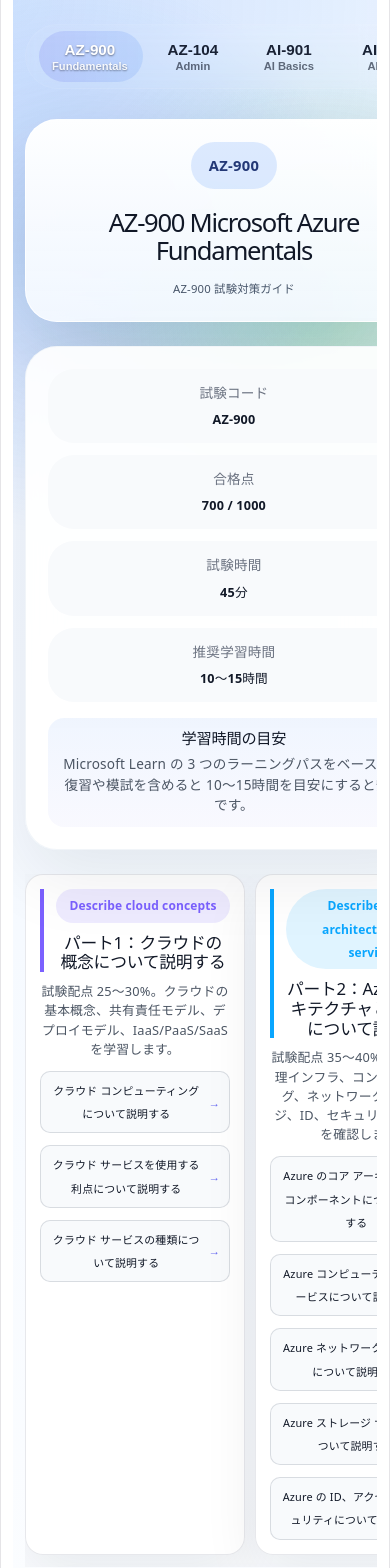
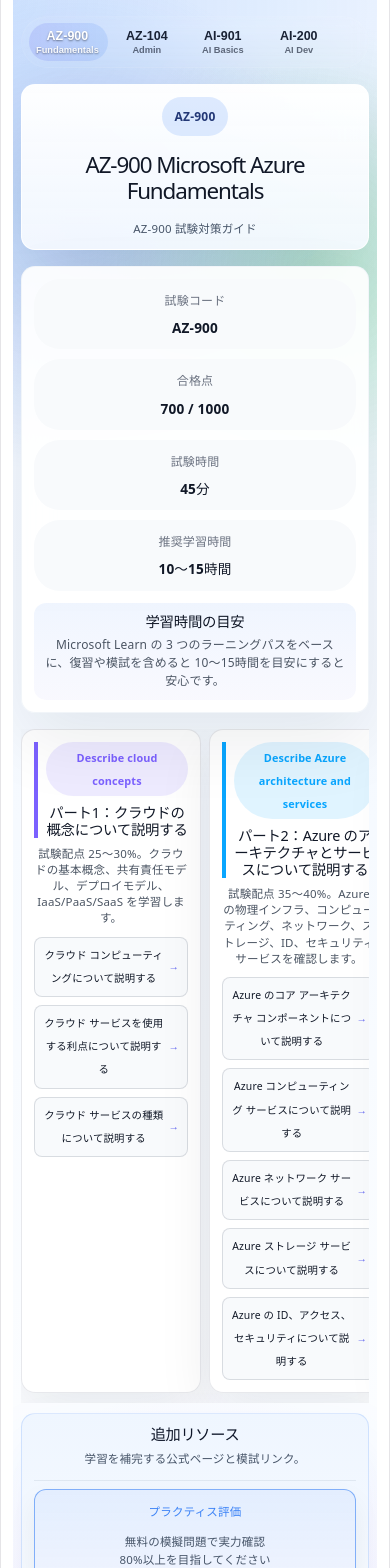
Before and after one commit to satosho77/AzureShikaku, a React (Vite) app: page / in a window 390 px wide. Shown: the top 1568 px of the page. Built offline with nearby package versions, Linux system fonts and the light colour scheme.

Commit message:
スマホ表示のレイアウト調整+AZ104の内容修正

```diff
--- a/src/App.css
+++ b/src/App.css
@@ -81,7 +81,7 @@
 
 .hero-copy {
   margin: 0;
-  max-width: 760px;
+  max-width: none;
   color: #475569;
   font-size: 1rem;
   line-height: 1.85;
@@ -98,8 +98,8 @@
   display: flex;
   gap: 6px;
   width: 100%;
-  max-width: 920px;
-  margin: 0 auto 6px auto;
+  max-width: none;
+
   padding: 6px 12px;
   border-radius: 999px;
   background: linear-gradient(180deg, rgba(255, 255, 255, 0.06), rgba(255, 255, 255, 0.03));
@@ -688,3 +688,175 @@
     line-height: 1.5;
   }
 }
+
+/* iPhone SE / 375px 対応 */
+@media (max-width: 390px) {
+  .app-shell {
+    padding: 16px 8px 32px;
+  }
+
+  .page-layout {
+    gap: 16px;
+    padding-inline: 0;
+  }
+
+  .hero-panel,
+  .summary-card,
+  .resource-panel,
+  .section-card {
+    padding: 12px;
+    border-radius: 14px;
+  }
+
+  .hero-badge {
+    padding: 8px 12px;
+    font-size: 0.75rem;
+    margin-bottom: 8px;
+  }
+
+  .hero-panel h1 {
+    font-size: 1.4rem;
+    line-height: 1.15;
+  }
+
+  .hero-copy {
+    font-size: 0.72rem;
+    line-height: 1.5;
+    padding-inline: 0;
+  }
+
+  .segmented-control {
+    padding: 4px 6px;
+    gap: 4px;
+  }
+
+  .segmented-button {
+    min-width: 72px;
+    padding: 8px;
+  }
+
+  .segmented-button .segmented-label {
+    font-size: 0.78rem;
+  }
+
+  .segmented-button .segmented-sub {
+    font-size: 0.58rem;
+  }
+
+  .summary-grid,
+  .resource-grid {
+    grid-template-columns: 1fr;
+    gap: 10px;
+  }
+
+  .summary-item {
+    padding: 10px;
+    min-height: 60px;
+  }
+
+  .summary-item p {
+    font-size: 0.75rem;
+  }
+
+  .summary-item strong {
+    font-size: 0.85rem;
+  }
+
+  .summary-note {
+    margin-top: 12px;
+    padding: 10px;
+    border-radius: 12px;
+  }
+
+  .summary-note h2 {
+    font-size: 0.9rem;
+  }
+
+  .summary-note p {
+    font-size: 0.75rem;
+    line-height: 1.5;
+  }
+
+  .resource-header {
+    margin-bottom: 8px;
+  }
+
+  .resource-header h2 {
+    font-size: 0.95rem;
+  }
+
+  .resource-header p {
+    font-size: 0.72rem;
+    line-height: 1.5;
+  }
+
+  .resource-card {
+    padding: 10px;
+    border-radius: 12px;
+  }
+
+  .resource-card strong {
+    font-size: 0.72rem;
+  }
+
+  .resource-card span {
+    font-size: 0.72rem;
+  }
+
+  .sections-scroll {
+    padding-bottom: 6px;
+    margin-bottom: -6px;
+  }
+
+  .sections-grid {
+    gap: 8px;
+  }
+
+  .section-card {
+    flex: 0 0 180px;
+    width: 180px;
+    min-height: 220px;
+    padding: 12px;
+    border-radius: 14px;
+  }
+
+  .section-header {
+    gap: 8px;
+    padding-left: 8px;
+    margin-bottom: 8px;
+  }
+
+  .section-tag {
+    padding: 4px 8px;
+    font-size: 0.68rem;
+  }
+
+  .section-card h2 {
+    font-size: 0.9rem;
+  }
+
+  .section-detail {
+    font-size: 0.72rem;
+    line-height: 1.4;
+    margin-bottom: 10px;
+  }
+
+  .module-list {
+    gap: 8px;
+  }
+
+  .module-link {
+    padding: 6px 8px;
+    gap: 4px;
+    border-radius: 8px;
+    font-size: 0.65rem;
+  }
+
+  .module-link span:first-child {
+    font-size: 0.65rem;
+  }
+
+  .link-arrow {
+    font-size: 0.65rem;
+  }
+}
--- a/src/App.tsx
+++ b/src/App.tsx
@@ -190,8 +190,20 @@
             url: 'https://learn.microsoft.com/ja-jp/training/modules/create-configure-manage-identities/',
           },
           {
+            title: 'Azureのコアアーキテクチャコンポーネントについて説明する',
+            url: 'https://learn.microsoft.com/ja-jp/training/modules/describe-core-architectural-components-of-azure/',
+          },
+          {
             title: 'Azure Policyイニシアチブ',
             url: 'https://learn.microsoft.com/ja-jp/training/modules/sovereignty-policy-initiatives/',
+          },
+          {
+            title: 'Azure RBACでAzureリソースを保護する',
+            url: 'https://learn.microsoft.com/ja-jp/training/modules/secure-azure-resources-with-rbac/',
+          },
+          {
+            title: 'Microsoft Entraセルフサービスパスワードリセットでユーザーにパスワードをリセットさせる',
+            url: 'https://learn.microsoft.com/ja-jp/training/modules/allow-users-reset-their-password/',
           },
         ],
         detail: 'Microsoft Entra ID、RBAC、Azure Policy、管理グループ、コスト管理など、ID とガバナンスの運用基盤を学びます。',
@@ -213,6 +225,10 @@
             title: 'Azure Storageセキュリティの構成',
             url: 'https://learn.microsoft.com/ja-jp/training/modules/configure-storage-security/',
           },
+          {
+            title: 'Azure Filesの構成',
+            url: 'https://learn.microsoft.com/ja-jp/training/modules/configure-azure-files-file-sync/',
+          },
         ],
         detail: 'ストレージアカウント、Blob、ファイル共有、セキュリティ、SAS やアクセスキーの管理などを整理します。',
       },
@@ -233,6 +249,14 @@
             title: 'Azure App Serviceプランの構成',
             url: 'https://learn.microsoft.com/ja-jp/training/modules/configure-app-service-plans/',
           },
+          {
+            title: 'Azure App Serviceの構成',
+            url: 'https://learn.microsoft.com/ja-jp/training/modules/configure-azure-app-services/',
+          },
+          {
+            title: 'Azure Container Instancesの構成',
+            url: 'https://learn.microsoft.com/ja-jp/training/modules/configure-azure-container-instances/',
+          },
         ],
         detail: '仮想マシン、App Service、コンテナを含む Azure コンピューティング基盤を構築・管理する力を養います。',
       },
@@ -250,8 +274,28 @@
             url: 'https://learn.microsoft.com/ja-jp/training/modules/configure-network-security-groups/',
           },
           {
+            title: 'Azure DNSでドメインをホストする',
+            url: 'https://learn.microsoft.com/ja-jp/training/modules/host-domain-azure-dns/',
+          },
+          {
             title: 'Azure 仮想ネットワーク ピアリングの構成',
             url: 'https://learn.microsoft.com/ja-jp/training/modules/configure-vnet-peering/',
+          },
+          {
+            title: 'ルートによるAzureデプロイのトラフィックフロー管理',
+            url: 'https://learn.microsoft.com/ja-jp/training/modules/control-network-traffic-flow-with-routes/',
+          },
+          {
+            title: 'Azure Load Balancerの概要',
+            url: 'https://learn.microsoft.com/ja-jp/training/modules/intro-to-azure-load-balancer/',
+          },
+          {
+            title: 'Azure Application Gatewayの概要',
+            url: 'https://learn.microsoft.com/ja-jp/training/modules/intro-to-azure-application-gateway/',
+          },
+          {
+            title: 'Azure Network Watcherの概要',
+            url: 'https://learn.microsoft.com/ja-jp/training/modules/intro-to-azure-network-watcher/',
           },
         ],
         detail: 'VNet、NSG、DNS、ピアリング、ロードバランサーなどの仮想ネットワーク設計と実装をカバーします。',
```
